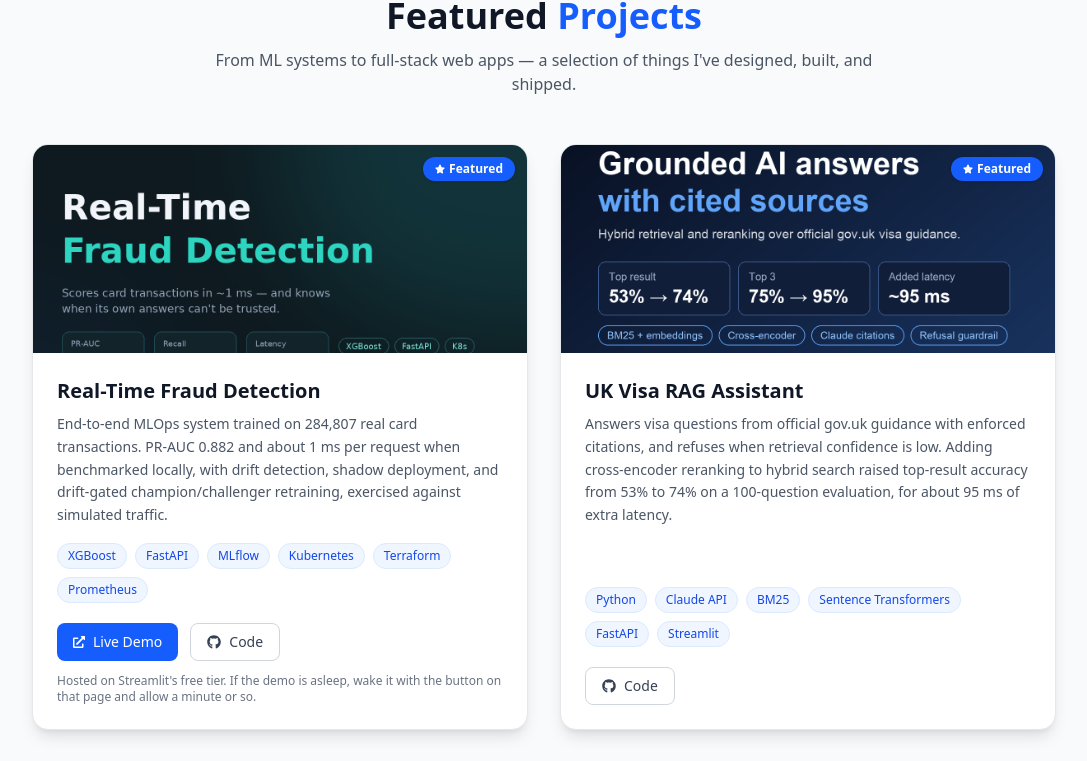
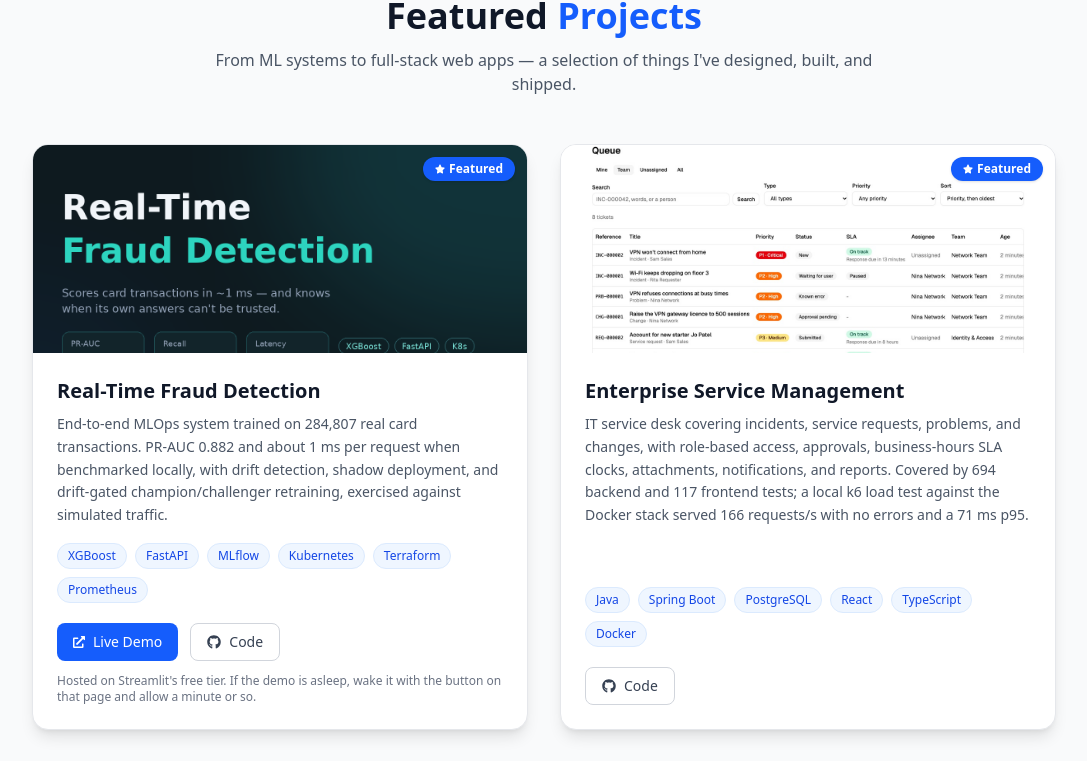
Before and after one commit to Adebozz/Adeboss-portfolio-repo, a Next.js app: page / in a window 1280 px wide. Shown: the part 2400-3161 px from the top of the page, without its empty margins (96-1183 px from the left). Built offline with nearby package versions, Linux system fonts and the light colour scheme.

Commit message:
feat: add Enterprise Service Management to the featured projects
Card with a current queue screenshot, a description whose figures come from the repo (694 backend and 117 frontend tests, local k6 load test results), its stack and a GitHub link.

```diff
--- a/components/ProjectsSection.jsx
+++ b/components/ProjectsSection.jsx
@@ -12,6 +12,14 @@ export default function ProjectsSection() {
       github: "https://github.com/Adebozz/fraud-detection-mlops",
       live: "https://fraud-detect-it.streamlit.app/",
       demoNote: "Hosted on Streamlit's free tier. If the demo is asleep, wake it with the button on that page and allow a minute or so.",
+      featured: true,
+    },
+    {
+      title: "Enterprise Service Management",
+      desc: "IT service desk covering incidents, service requests, problems, and changes, with role-based access, approvals, business-hours SLA clocks, attachments, notifications, and reports. Covered by 694 backend and 117 frontend tests; a local k6 load test against the Docker stack served 166 requests/s with no errors and a 71 ms p95.",
+      tech: ["Java", "Spring Boot", "PostgreSQL", "React", "TypeScript", "Docker"],
+      img: "/images/enterprise-service-management.jpg",
+      github: "https://github.com/Adebozz/enterprise-service-management",
       featured: true,
     },
     {
```
Also changed, not shown: public/images/enterprise-service-management.jpg (added).
